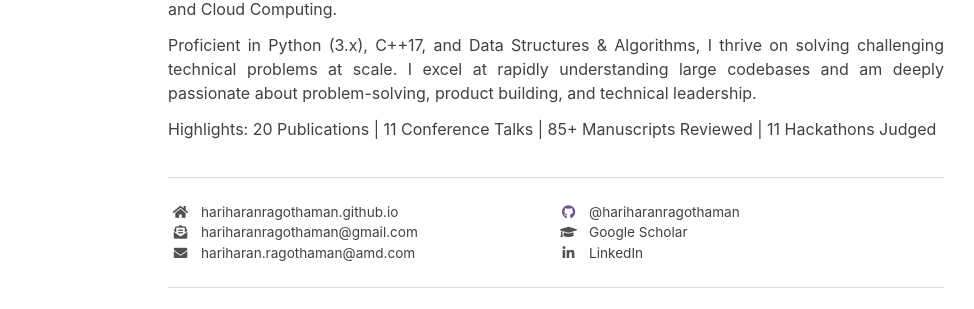
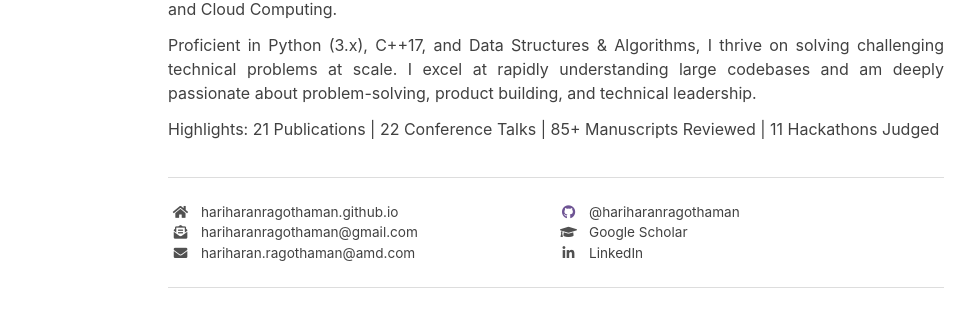
Before and after one commit to hariharanragothaman/hariharanragothaman.github.io, a Jekyll site: the page built from cv.md, in a window 1280 px wide and 900 px high. Shown: the part 191-500 px from the top of the window, without its empty margins (164-1138 px from the left). Built offline with Jekyll 4.4.1, drawn with Linux system fonts in a browser that asks for light colours; nearby versions of some CDN libraries; some web fonts are replaced.

Commit message:
Polishes and Updates

```diff
--- a/cv.md
+++ b/cv.md
@@ -21,7 +21,7 @@ jsarr:
 </p>
 
 <p>
-    Highlights: 20 Publications | 11 Conference Talks | 85+  Manuscripts Reviewed | 11 Hackathons Judged
+    Highlights: 21 Publications | 22 Conference Talks | 85+  Manuscripts Reviewed | 11 Hackathons Judged
 </p>
 
 </div>
```
